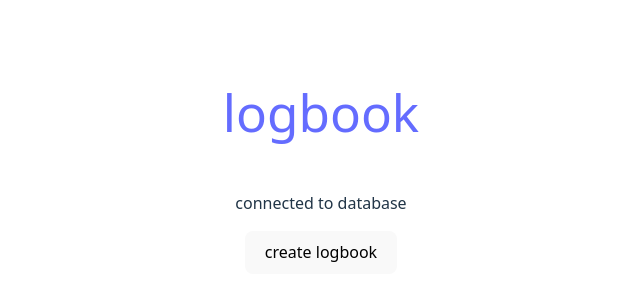
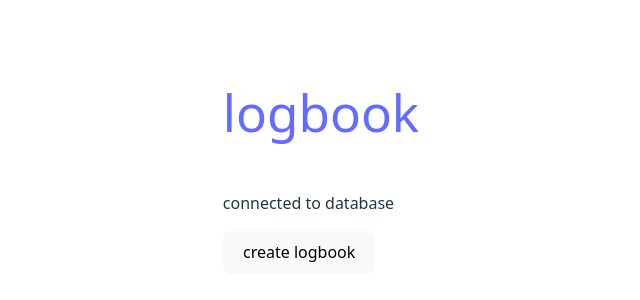
Before and after one commit to cruftbusters/logbook, a React (Vite) app: page / in a window 1280 px wide. Shown: the part 230-530 px from the top of the page, without its empty margins (319-959 px from the left). Built offline with nearby package versions, Linux system fonts and the light colour scheme.

Commit message:
layout - pull content left

```diff
--- a/src/App.css
+++ b/src/App.css
@@ -2,5 +2,4 @@
   max-width: 1280px;
   margin: 0 auto;
   padding: 2rem;
-  text-align: center;
 }
--- a/src/FlexList.tsx
+++ b/src/FlexList.tsx
@@ -31,7 +31,6 @@ export function FlexRow({
       style={{
         display,
         gap: 'inherit',
-        justifyContent: 'center',
         ...style,
       }}
       {...props}
```
